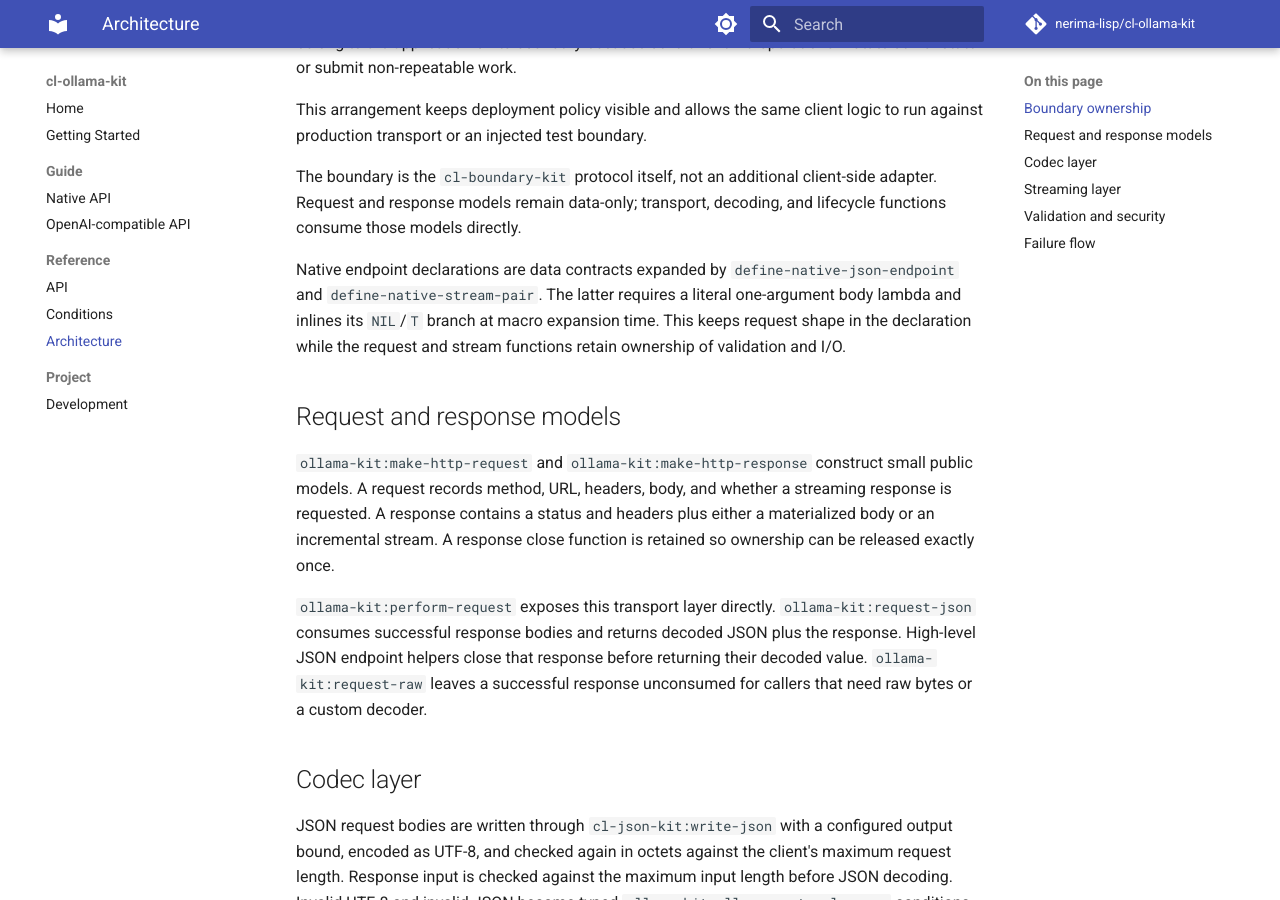
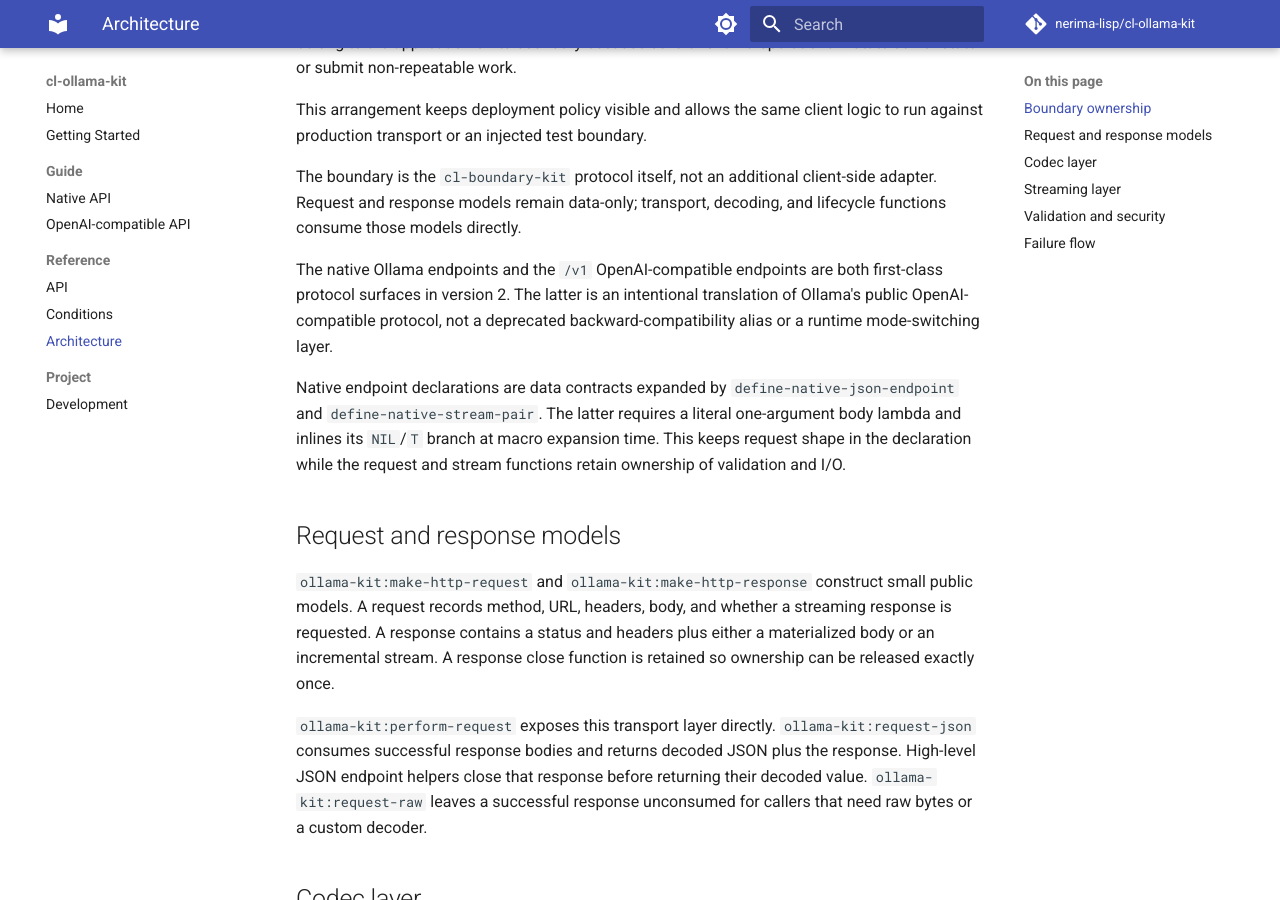
Before and after one commit to nerima-lisp/cl-ollama-kit, an MkDocs documentation site: the page built from docs/src/reference/architecture.md, in a window 1280 px wide and 900 px high, scrolled down 580 px. Built offline with MkDocs 1.6.1 and Material for MkDocs 9.7.7, drawn with Linux system fonts in a browser that asks for light colours; comment, search, counter and statistics services are not loaded.

```diff
--- a/docs/src/reference/architecture.md
+++ b/docs/src/reference/architecture.md
@@ -28,6 +28,11 @@ logic to run against production transport or an injected test boundary.
 The boundary is the `cl-boundary-kit` protocol itself, not an additional
 client-side adapter.  Request and response models remain data-only; transport,
 decoding, and lifecycle functions consume those models directly.
+
+The native Ollama endpoints and the `/v1` OpenAI-compatible endpoints are both
+first-class protocol surfaces in version 2.  The latter is an intentional
+translation of Ollama's public OpenAI-compatible protocol, not a deprecated
+backward-compatibility alias or a runtime mode-switching layer.
 
 Native endpoint declarations are data contracts expanded by
 `define-native-json-endpoint` and `define-native-stream-pair`.  The latter
```
Also changed, not shown: docs/src/project/development.md (+5 -0 lines), docs/src/reference/api.md (+5 -0 lines).
